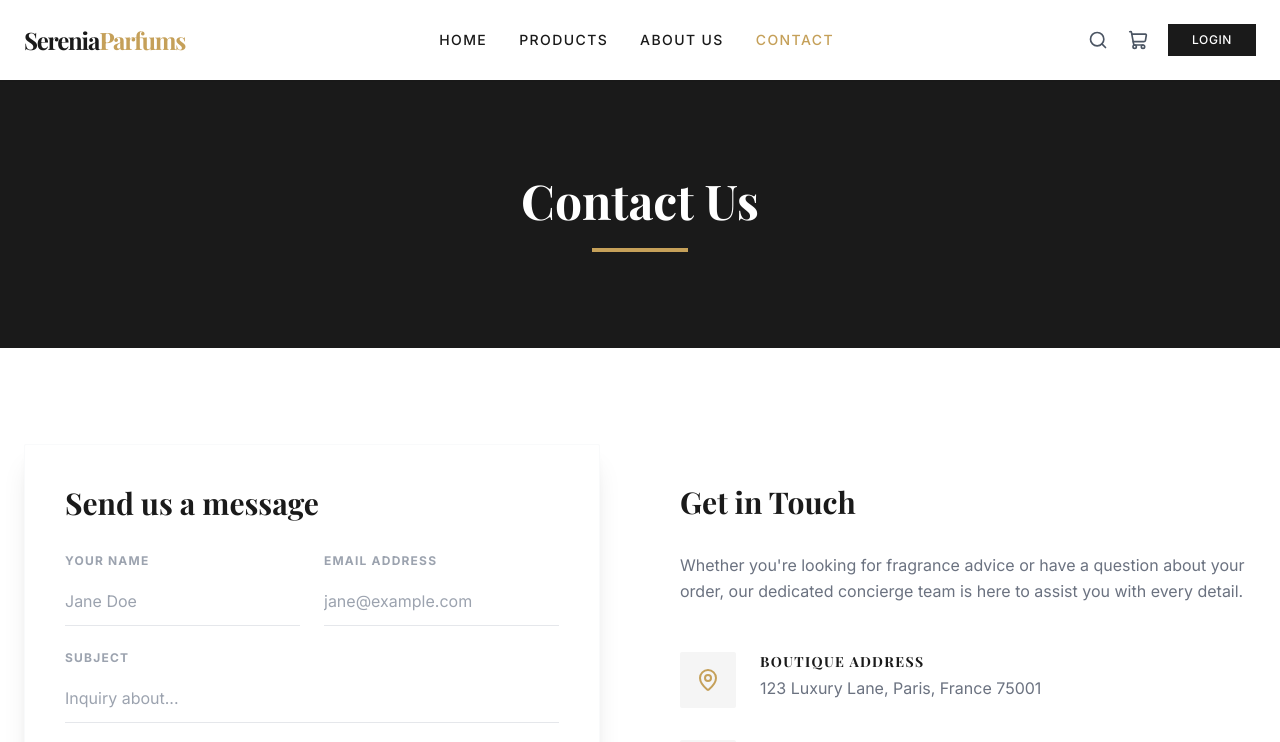
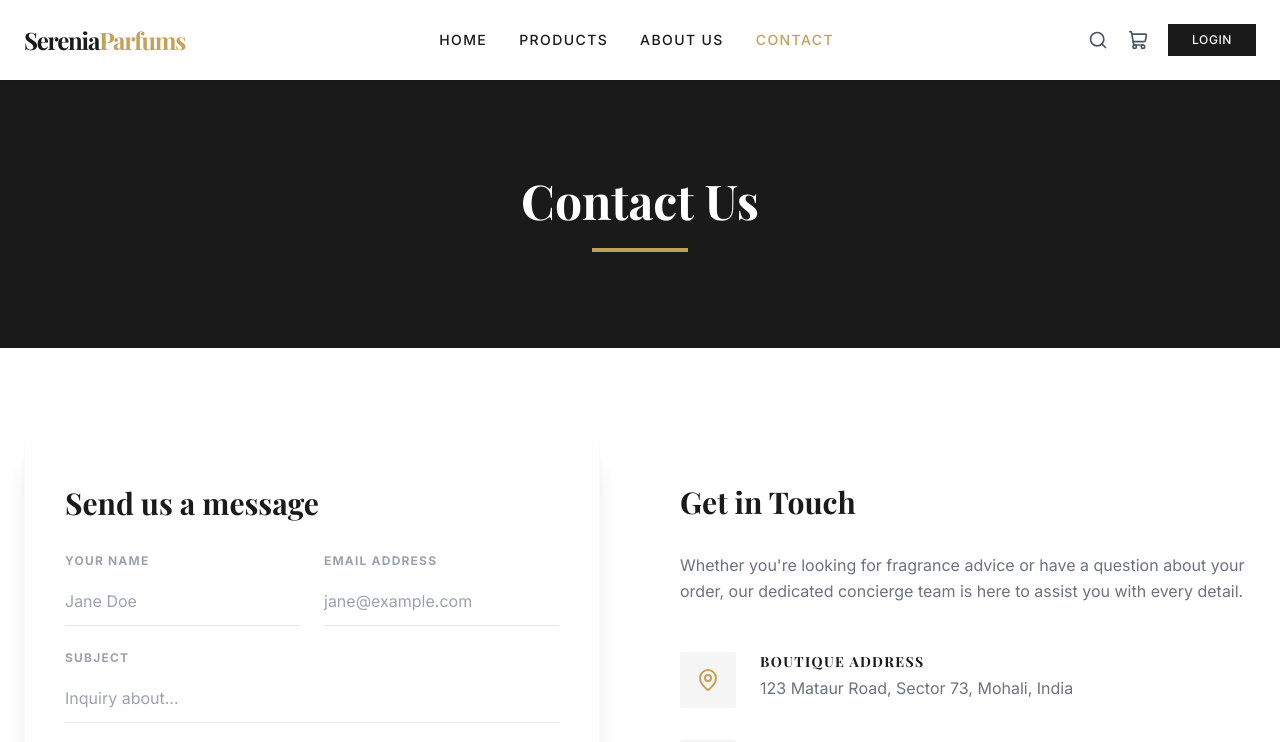
Before and after one commit to suhaibchauhan07/serenia-parfums, a React (Vite) app in the folder frontend/: page /contact in a window 1280 px wide. Shown: the top 742 px of the page. Built offline with nearby package versions, Linux system fonts and the light colour scheme.

Commit message:
Update the contact Us section

```diff
--- a/frontend/src/pages/customer/Contact.jsx
+++ b/frontend/src/pages/customer/Contact.jsx
@@ -75,7 +75,7 @@ const Contact = () => {
                   </div>
                   <div>
                     <h4 className="font-bold uppercase tracking-widest text-sm mb-1">Boutique Address</h4>
-                    <p className="text-gray-500">123 Luxury Lane, Paris, France 75001</p>
+                    <p className="text-gray-500">123 Mataur Road, Sector 73, Mohali, India</p>
                   </div>
                 </div>
                 <div className="flex items-start">
@@ -84,7 +84,7 @@ const Contact = () => {
                   </div>
                   <div>
                     <h4 className="font-bold uppercase tracking-widest text-sm mb-1">Phone Number</h4>
-                    <p className="text-gray-500">+33 1 23 45 67 89</p>
+                    <p className="text-gray-500">+91 9634420786</p>
                   </div>
                 </div>
                 <div className="flex items-start">
```
